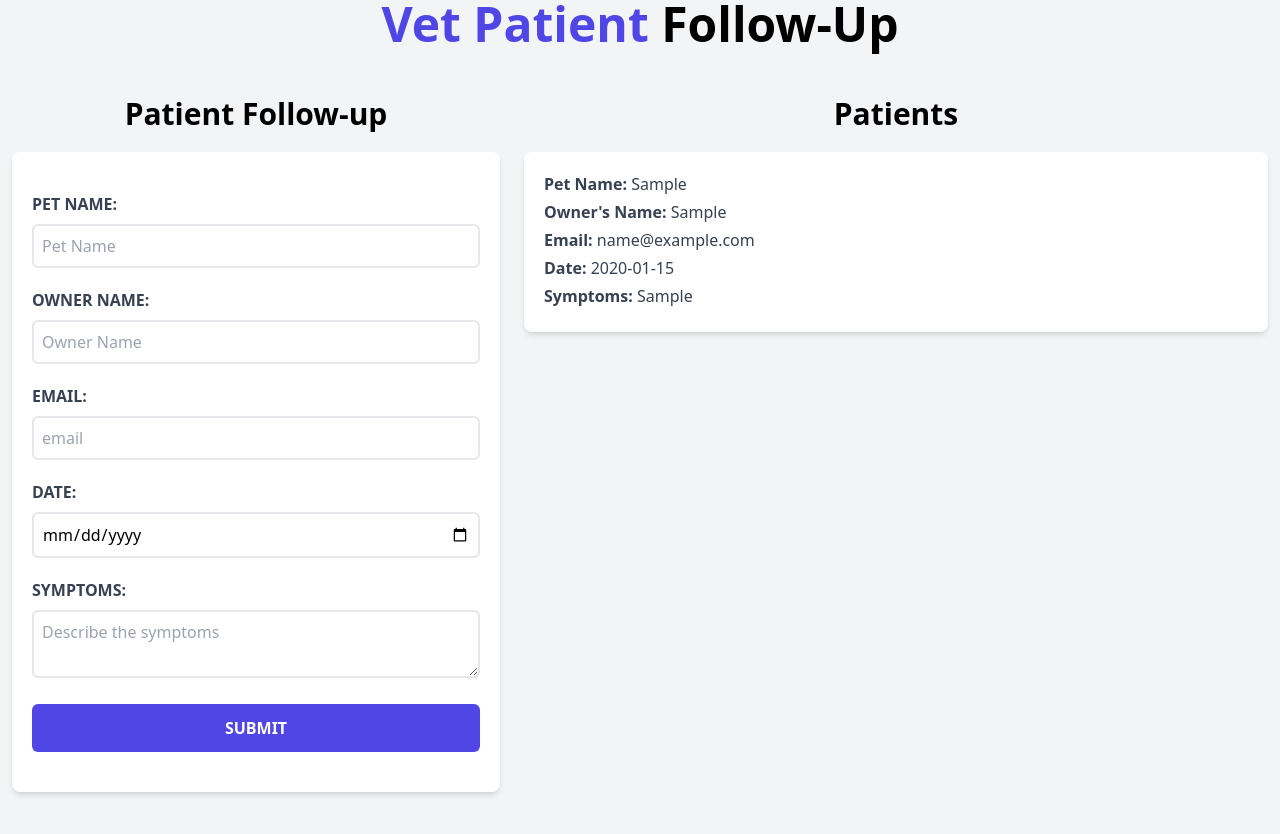
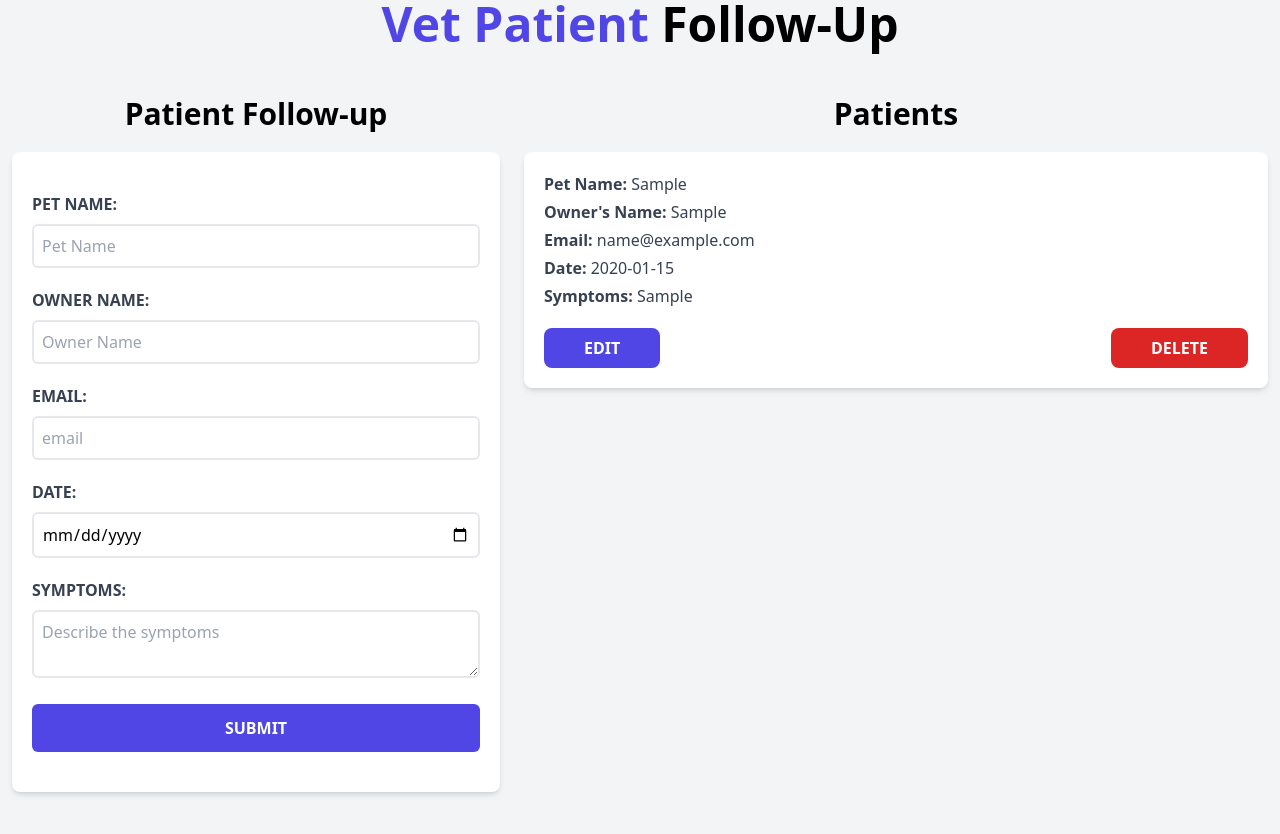
Before and after one commit to fribas84/vet-dates, a React (Vite) app: page / in a window 1280 px wide. Both pictures are taken after typing "Sample", "Sample", "name@example.com", "2020-01-15", "Sample" into the empty fields and a click on the input 256 px from the left and 728 px from the top of the page. Shown: the top 834 px of the page. Built offline with nearby package versions, Linux system fonts and the light colour scheme.

Commit message:
added edit and delete buttons - no funcionality

```diff
--- a/src/components/Form.jsx
+++ b/src/components/Form.jsx
@@ -50,7 +50,7 @@ const Form = ({patients, setPatients}) => {
     return (
         <div className="md:w-1/2 lg:w-2/5">
             <h2 className="font-black text-3xl text-center mb-5">
-                Patient Follow-up {petName}
+                Patient Follow-up
             </h2>
 
 
--- a/src/components/Patient.jsx
+++ b/src/components/Patient.jsx
@@ -23,6 +23,18 @@ const Patient = ({petName,owner,email,date,symptoms}) => {
         <p className='font-bold mb-1 text-gray-700 upercase'>Symptoms: {' '}
         <span className='font-normal normal-case'>{symptoms}</span>
         </p>
+
+        <div className='flex justify-between mt-5'>
+          <button
+            type='button'
+            className='py-2 px-10 bg-indigo-600 hover:bg-indigo-700 text-white font-bold uppercase rounded-lg'
+            >Edit</button>
+
+          <button
+            type='button'
+            className='py-2 px-10 bg-red-600 hover:bg-red-700 text-white font-bold uppercase rounded-lg'
+            >Delete</button>
+        </div>
     </div>
   )
 }
--- a/src/components/PatientsList.jsx
+++ b/src/components/PatientsList.jsx
@@ -5,6 +5,8 @@ import Patient from './Patient'
 const PatientsList = ({patients}) => {
   return (
     <div className='md:w-1/2 lg:w-3/5 md:h-screen overflow-scroll'>
+        { patients && patients.length ? (
+        <>
         <h2 className='font-black text-3xl text-center mb-5'>Patients</h2>
         {
           patients.map((px)=>{
@@ -18,6 +20,12 @@ const PatientsList = ({patients}) => {
               symptoms={px.symptoms}/>
           )})
         }
+        </>
+
+        ):
+        <>
+        <h2 className='font-black text-3xl text-center mb-5'>No patients to show</h2>
+        </>}
 
 
     </div>
```
